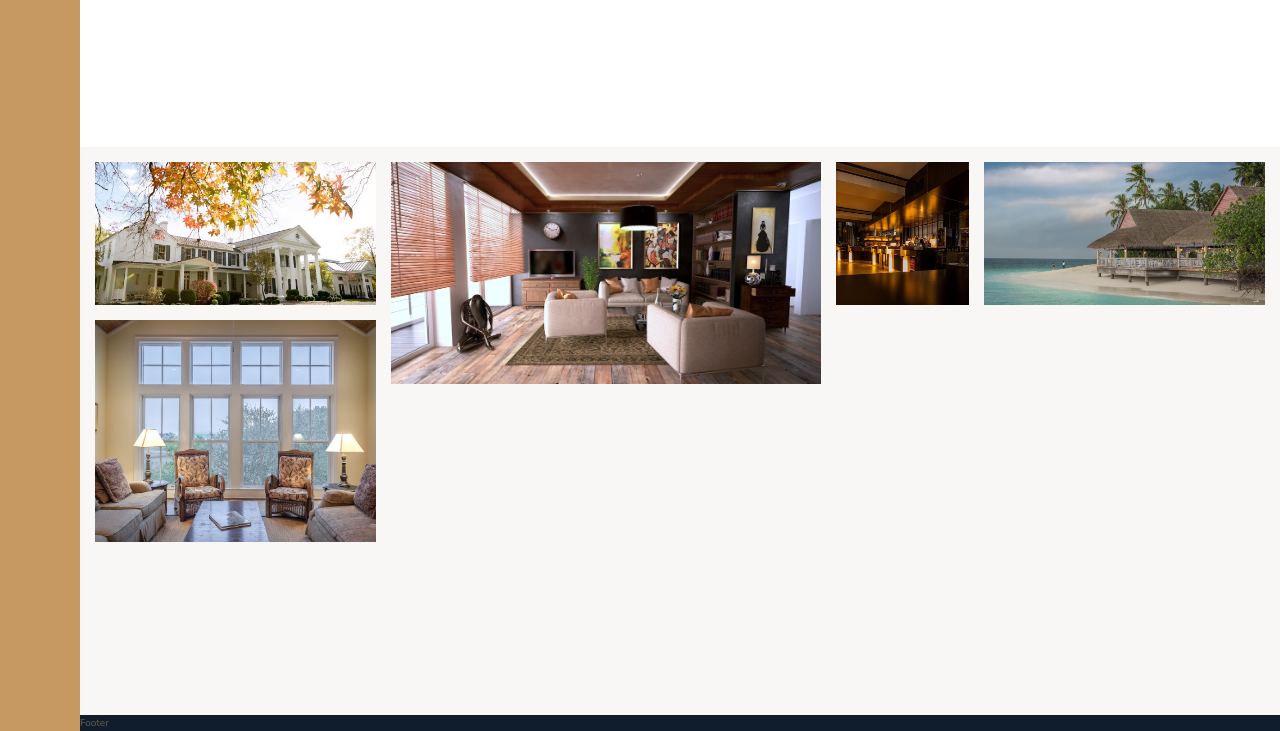
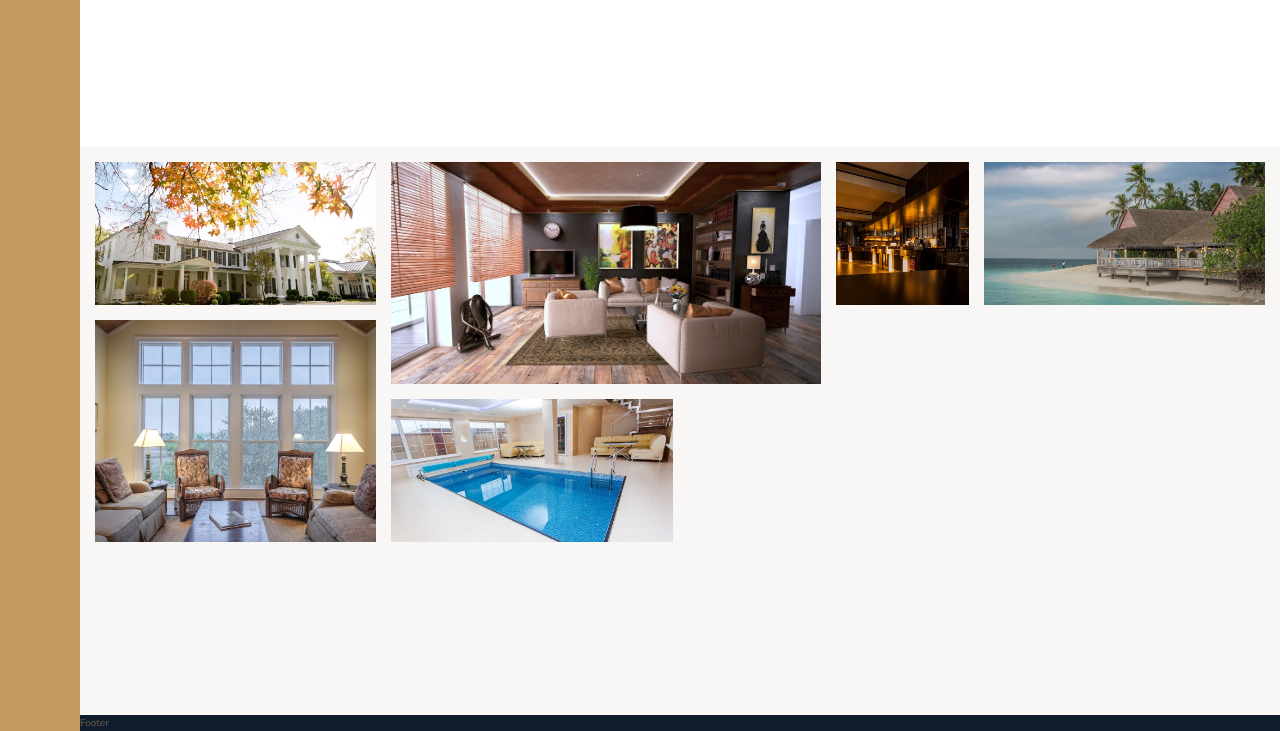
Before and after one commit to mostmojo/nexter, a website: page index.html in a window 1280 px wide. Shown: the part 2957-3688 px from the top of the page. Drawn offline with nearby package versions, Linux system fonts and the light colour scheme.

Commit message:
Add image 6 and position w/ grid

```diff
--- a/index.html
+++ b/index.html
@@ -323,13 +323,16 @@
 			</figure>
 
 			<figure class="gallery__item gallery__item--4">
-					<img src="img/gal-4.jpeg" alt="Gallery image 4" class="gallery__img" />
+				<img src="img/gal-4.jpeg" alt="Gallery image 4" class="gallery__img" />
 			</figure>
 
 			<figure class="gallery__item gallery__item--5">
-					<img src="img/gal-5.jpeg" alt="Gallery image 5" class="gallery__img" />
+				<img src="img/gal-5.jpeg" alt="Gallery image 5" class="gallery__img" />
 			</figure>
 
+			<figure class="gallery__item gallery__item--6">
+				<img src="img/gal-6.jpeg" alt="Gallery image 5" class="gallery__img" />
+			</figure>
 
 
 
--- a/sass/_gallery.scss
+++ b/sass/_gallery.scss
@@ -30,10 +30,14 @@
       grid-column: 7 / span 2;
     }
 
-
     &--5 {
       grid-row: 3 / span 3;
       grid-column: 1 / span 2;
+    }
+
+    &--6 {
+      grid-row: 4 / span 2;
+      grid-column: 3 / span 2;
     }
   }
 
```
Also changed, not shown: css/style.css.
